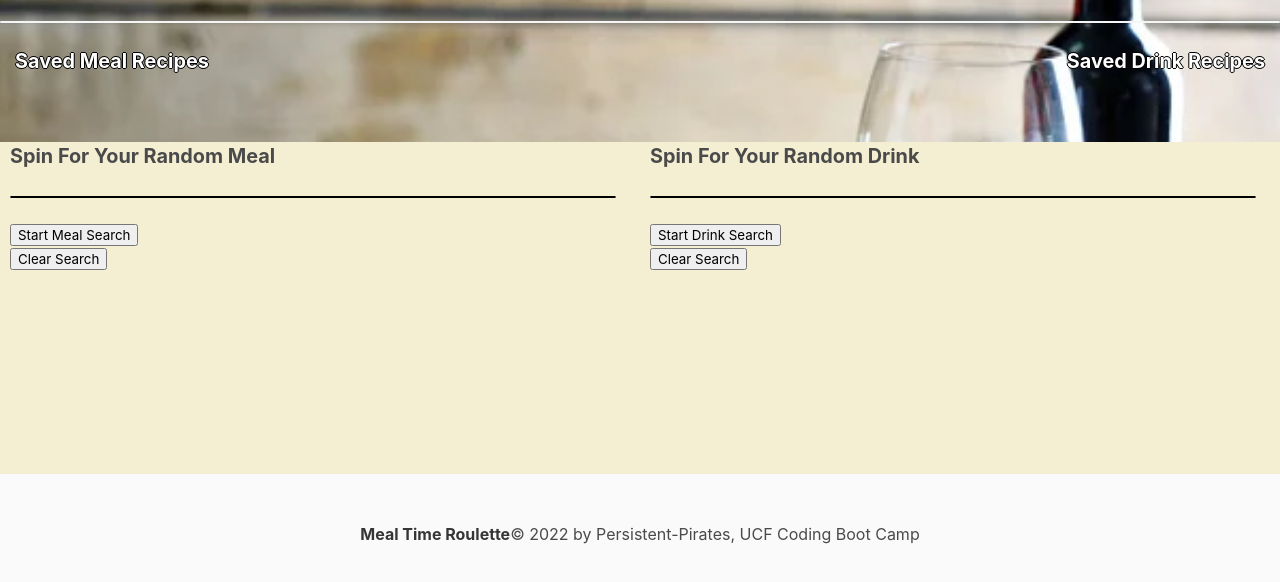
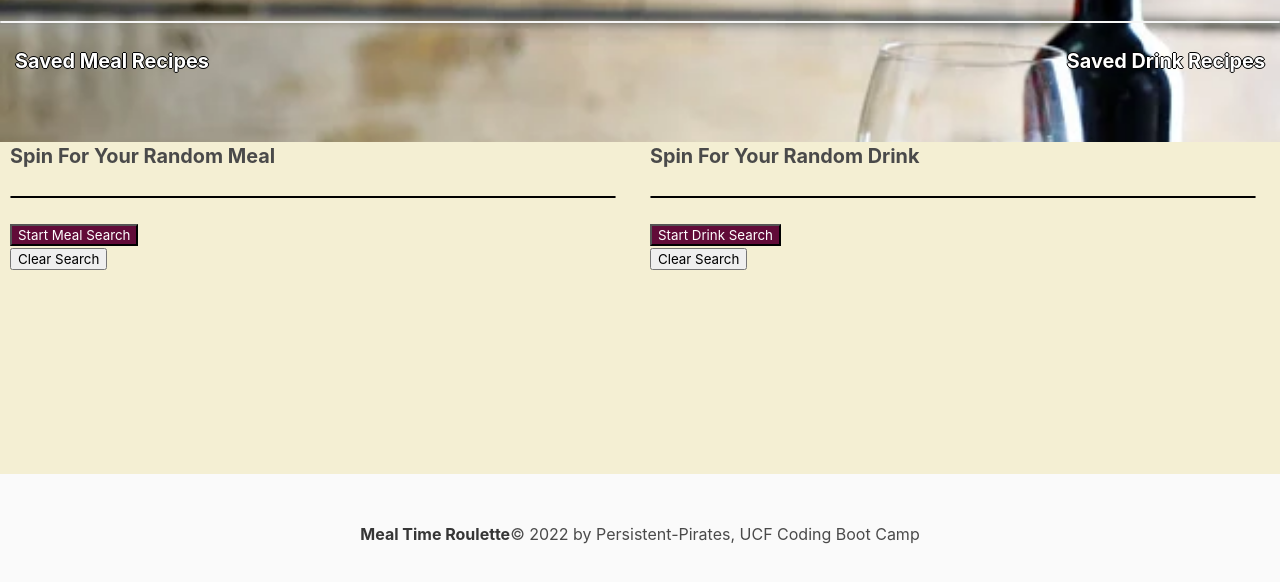
Before and after one commit to xoerycaxo/Meal-Time-Roulette, a plain HTML site: page index.html in a window 1280 px wide. Shown: the part 158-740 px from the top of the page. Drawn offline with nearby package versions, Linux system fonts and the light colour scheme; files whose address does not match are found by name.

Commit message:
Update index.html
Updated bulma in buttons

```diff
--- a/index.html
+++ b/index.html
@@ -42,7 +42,7 @@
                   <!-- Column 1: Meal Recipes -->
                   <h2 id="meal-title">Spin For Your Random Meal</h2>
                   <hr>
-                <button id="meal-btn">Start Meal Search</button>
+                <button id="meal-btn" class="bulma-control-mixin">Start Meal Search</button>
                 <div id="meal" class="card-body">
                     <!-- Insert meal random meal here-->
                 </div>
@@ -56,7 +56,7 @@
                   <!--Column 2: Drink Recipes -->
                   <h2 id="drink-title">Spin For Your Random Drink</h2>
                   <hr>
-                <button id="drink-btn">Start Drink Search</button>
+                <button id="drink-btn" class="bulma-control-mixin">Start Drink Search</button>
                 <div id="drink" class="card-body">
                     <!-- Insert meal random drink here-->
                 </div>
```
